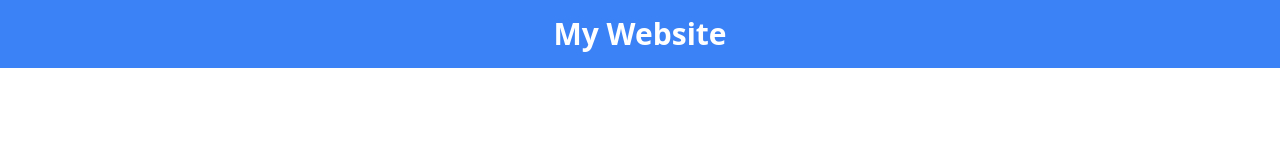
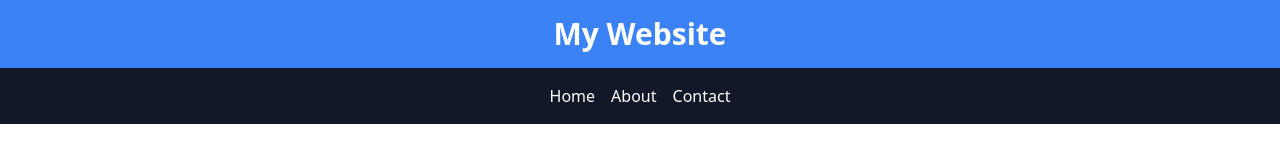
Before and after one commit to Hamzakhanzada/Cherry-pick-hash-commit, a plain HTML site: page index.html in a window 1280 px wide. Drawn offline with nearby package versions, Linux system fonts and the light colour scheme.

Commit message:
Added navbar section

```diff
--- a/index.html
+++ b/index.html
@@ -10,5 +10,12 @@
     <header class="bg-blue-500 text-white p-4 text-center">
       <h1 class="text-3xl font-bold">My Website</h1>
     </header>
+    <nav class="bg-gray-900 text-white p-4">
+      <ul class="flex justify-center space-x-4">
+        <li><a href="#" class="hover:underline">Home</a></li>
+        <li><a href="#" class="hover:underline">About</a></li>
+        <li><a href="#" class="hover:underline">Contact</a></li>
+      </ul>
+    </nav>
   </body>
 </html>
```
